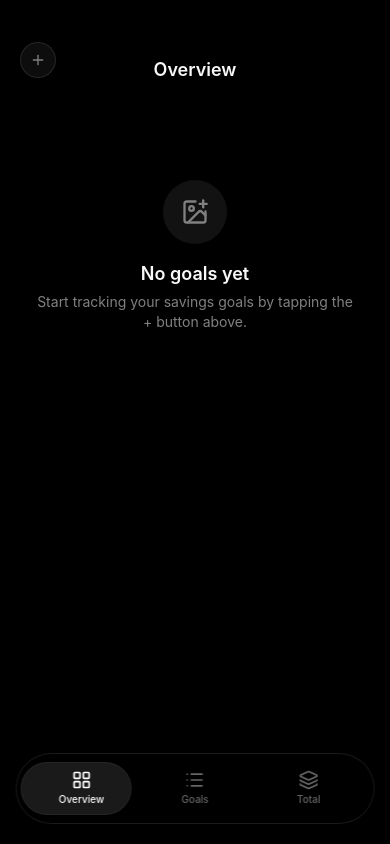
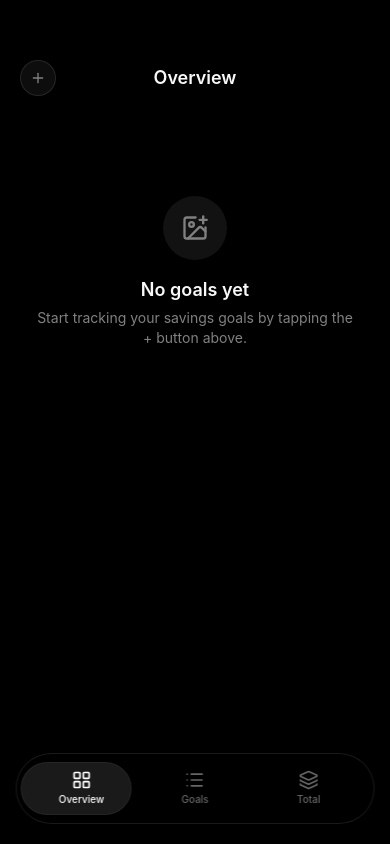
Before and after one commit to timurtimuryc2010-dot/goals, a Next.js app: page / in a window 390 px wide. Built offline with nearby package versions, Linux system fonts and the light colour scheme.

Commit message:
fix: refine mobile header layout
Increase top padding and perfect title/button alignment using flexbox.

```diff
--- a/app/page.tsx
+++ b/app/page.tsx
@@ -79,7 +79,7 @@ export default function Home() {
       <main className="flex-1 min-h-screen pb-24 md:pb-0">
         {/* Mobile Header - Telegram-Style with Centered Title */}
         <header
-          className="md:hidden fixed top-0 left-0 right-0 z-40 px-5 pt-14 pb-4 border-b transition-all duration-150"
+          className="md:hidden fixed top-0 left-0 right-0 z-40 px-5 pt-16 pb-4 border-b transition-all duration-150"
           style={{
             backgroundColor: `rgba(0, 0, 0, ${headerOpacity * 0.6})`,
             backdropFilter: `blur(${headerOpacity * 20}px) saturate(${100 + headerOpacity * 80}%)`,
@@ -87,8 +87,10 @@ export default function Home() {
             borderColor: `rgba(255, 255, 255, ${headerOpacity * 0.1})`,
           }}
         >
-          {/* Left Action Button */}
-          <div className="absolute left-5 top-1/2 -translate-y-1/2 pt-5">
+          {/* Header Content Row - Flexbox for perfect alignment */}
+          <div className="flex items-center justify-center relative">
+            {/* Left Action Button - Absolutely positioned */}
+            <div className="absolute left-0 top-1/2 -translate-y-1/2">
               {activeTab === 'total' ? (
                 <motion.button
                   whileTap={{ scale: 0.92 }}
@@ -114,13 +116,14 @@ export default function Home() {
             </div>
 
             {/* Centered Title */}
-          <h1 className="text-lg font-semibold text-foreground text-center">
+            <h1 className="text-lg font-semibold text-foreground">
               {getTabTitle()}
             </h1>
+          </div>
         </header>
 
         {/* Mobile Header Spacer */}
-        <div className="md:hidden h-24" />
+        <div className="md:hidden h-28" />
 
         {/* Desktop Header - with Edit button for Total tab */}
         <header
```
Lines whose indentation alone changed are shown as unchanged.
